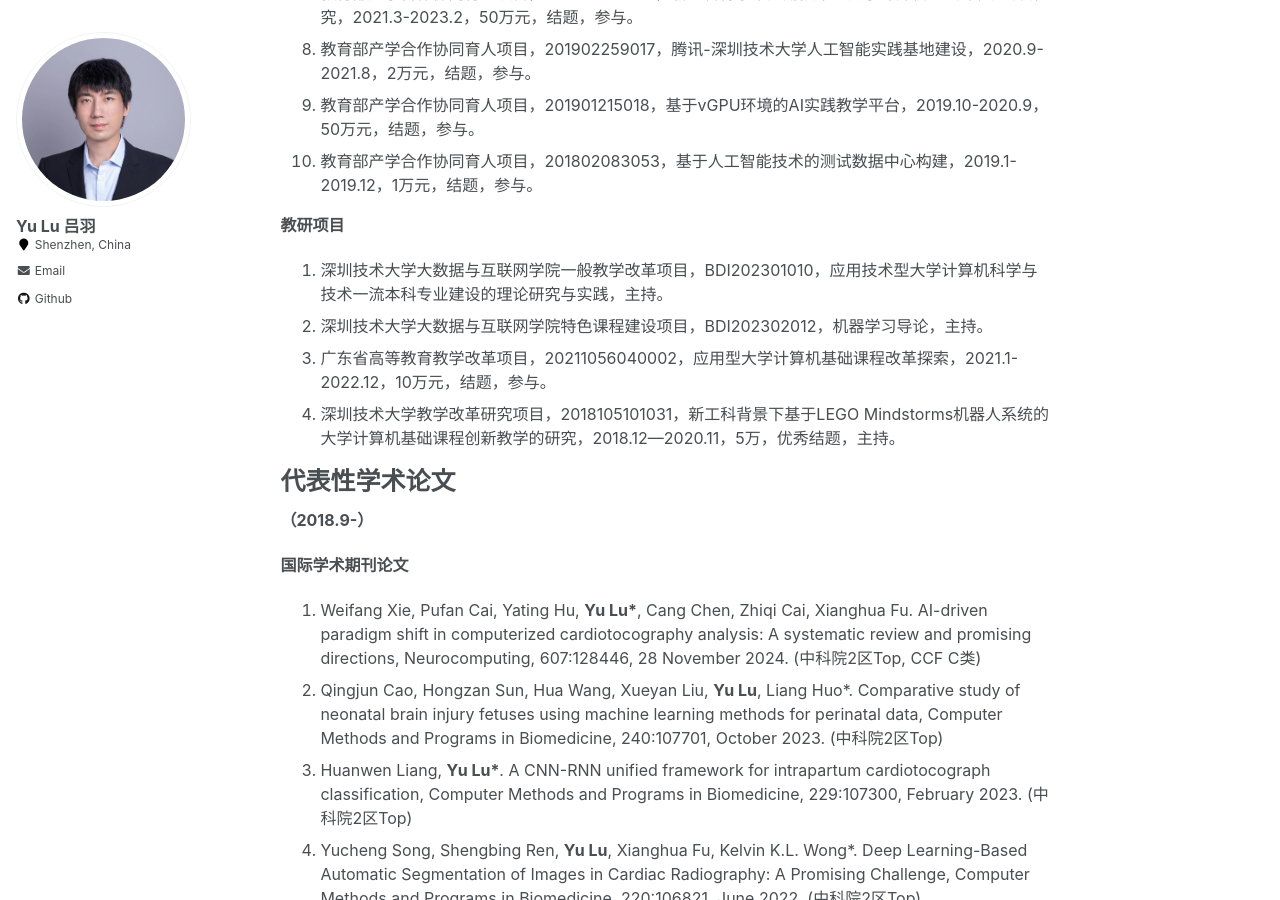
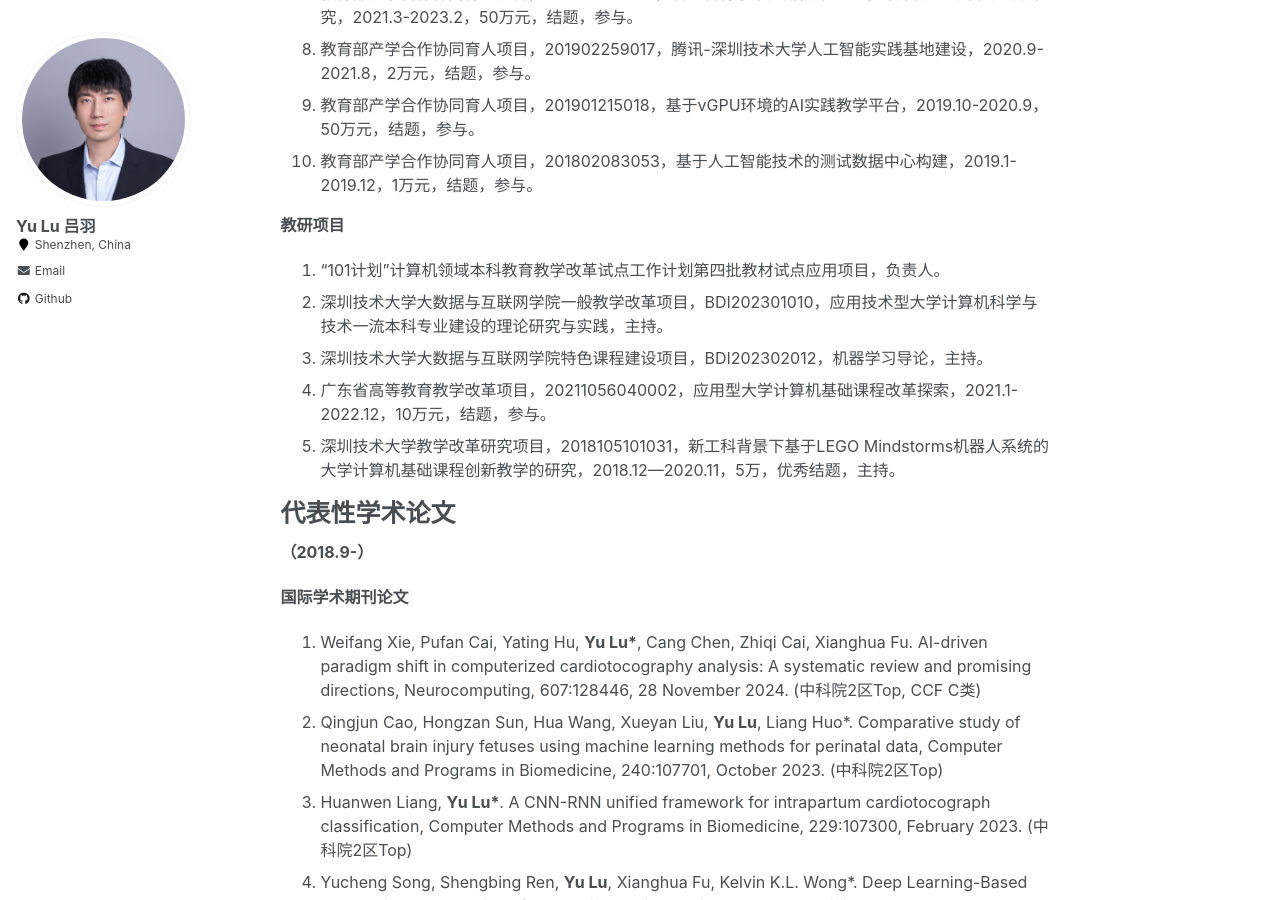
Before and after one commit to YukariUmezawa/lvyu.github.io, a Jekyll site: the page built from _pages/about.md, in a window 1280 px wide and 900 px high, scrolled down 2533 px. Built offline with Jekyll 4.4.1, drawn with Linux system fonts in a browser that asks for light colours.

Commit message:
Update about.md

```diff
--- a/_pages/about.md
+++ b/_pages/about.md
@@ -84,10 +84,11 @@ News
 
 ***教研项目***
 
-1. 深圳技术大学大数据与互联网学院一般教学改革项目，BDI202301010，应用技术型大学计算机科学与技术一流本科专业建设的理论研究与实践，主持。
-2. 深圳技术大学大数据与互联网学院特色课程建设项目，BDI202302012，机器学习导论，主持。
-3. 广东省高等教育教学改革项目，20211056040002，应用型大学计算机基础课程改革探索，2021.1-2022.12，10万元，结题，参与。
-4. 深圳技术大学教学改革研究项目，2018105101031，新工科背景下基于LEGO Mindstorms机器人系统的大学计算机基础课程创新教学的研究，2018.12—2020.11，5万，优秀结题，主持。
+1. “101计划”计算机领域本科教育教学改⾰试点⼯作计划第四批教材试点应⽤项⽬，负责人。
+2. 深圳技术大学大数据与互联网学院一般教学改革项目，BDI202301010，应用技术型大学计算机科学与技术一流本科专业建设的理论研究与实践，主持。
+3. 深圳技术大学大数据与互联网学院特色课程建设项目，BDI202302012，机器学习导论，主持。
+4. 广东省高等教育教学改革项目，20211056040002，应用型大学计算机基础课程改革探索，2021.1-2022.12，10万元，结题，参与。
+5. 深圳技术大学教学改革研究项目，2018105101031，新工科背景下基于LEGO Mindstorms机器人系统的大学计算机基础课程创新教学的研究，2018.12—2020.11，5万，优秀结题，主持。
 
 代表性学术论文
 ======
```
